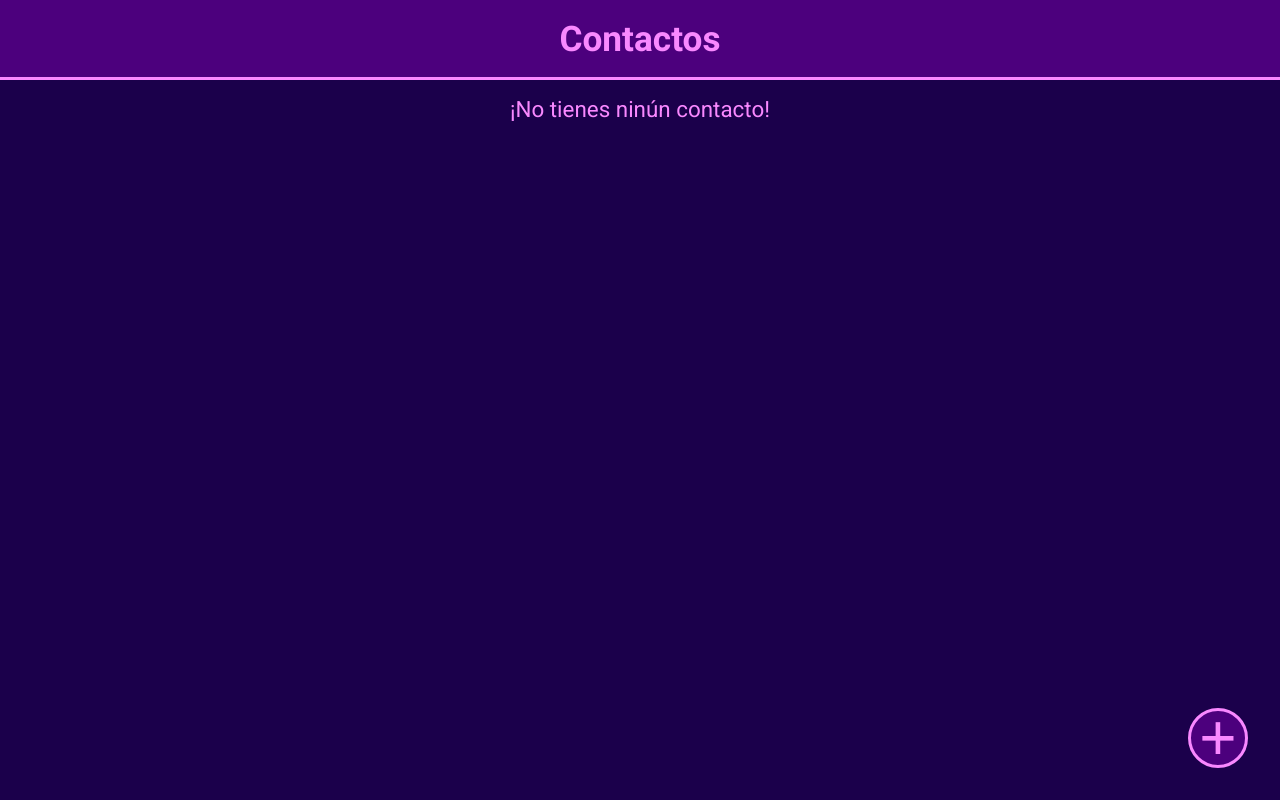
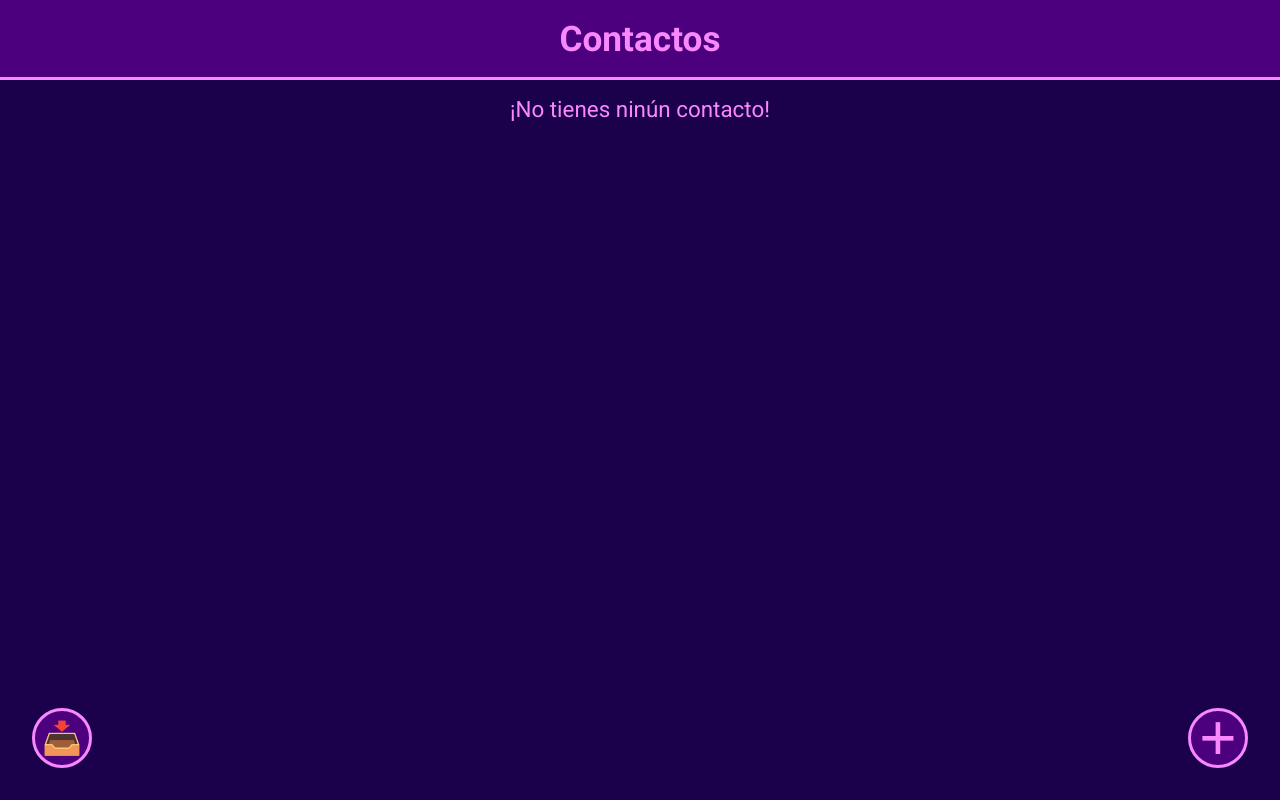
Before and after one commit to SoyAldo/ga-ai-m4, a plain HTML site: page index.html in a window 1280 px wide. Drawn offline with Linux system fonts and the light colour scheme.

Commit message:
Boton de exportar contactos agregado

```diff
--- a/index.html
+++ b/index.html
@@ -28,9 +28,13 @@
       class="create-contact-button"
       type="button"
       onclick="showCreateModal()"
-    >
-      +
-    </button>
+    >+</button>
+
+    <button
+      class="export-contacts-button"
+      type="button"
+      onclick="exportContacts()"
+    >📥</button>
 
     <div class="create-contact-modal">
       <button
@@ -40,6 +44,7 @@
       >
         x
       </button>
+
       <div class="create-contact-container">
         <form class="create-contact-form">
           <h2 class="create-contact-title">Nuevo contacto</h2>
--- a/index.js
+++ b/index.js
@@ -226,6 +226,21 @@ async function generateRandomName() {
   }
 }
 
+function exportContacts() {
+  const contacts = getContacts();
+
+  const json = JSON.stringify(contacts);
+  const blob = new Blob([json], { type: "application/json" });
+  const url = URL.createObjectURL(blob);
+
+  const a = document.createElement("a");
+  a.href = url;
+  a.download = "contacts.json";
+  a.click();
+
+  URL.revokeObjectURL(url);
+}
+
 function main() {
   // Cargar los contactos desde el almacenamiento local
   loadContacts();
--- a/styles.css
+++ b/styles.css
@@ -143,6 +143,22 @@ input::placeholder {
   align-items: center;
 }
 
+.export-contacts-button {
+  background-color: #4c007d;
+  position: fixed;
+  bottom: 2rem;
+  left: 2rem;
+  width: 60px;
+  height: 60px;
+  border: none;
+  border: solid #f988ff 3px;
+  border-radius: 50%;
+  font-size: 2rem;
+  display: flex;
+  justify-content: center;
+  align-items: center;
+}
+
 .create-contact-modal {
   display: none;
   top: 0;
```
Also changed, not shown: 1 other file.
